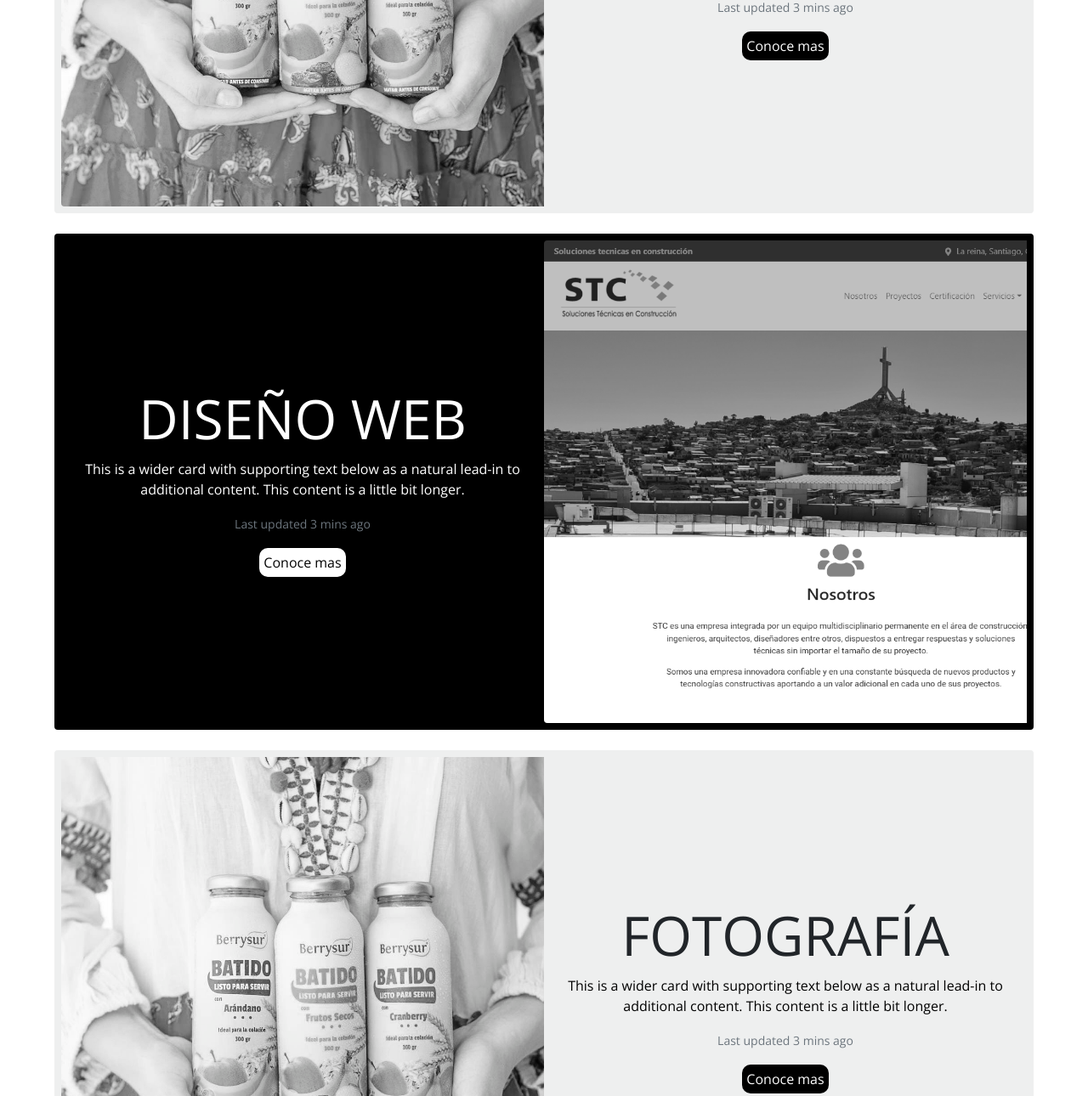
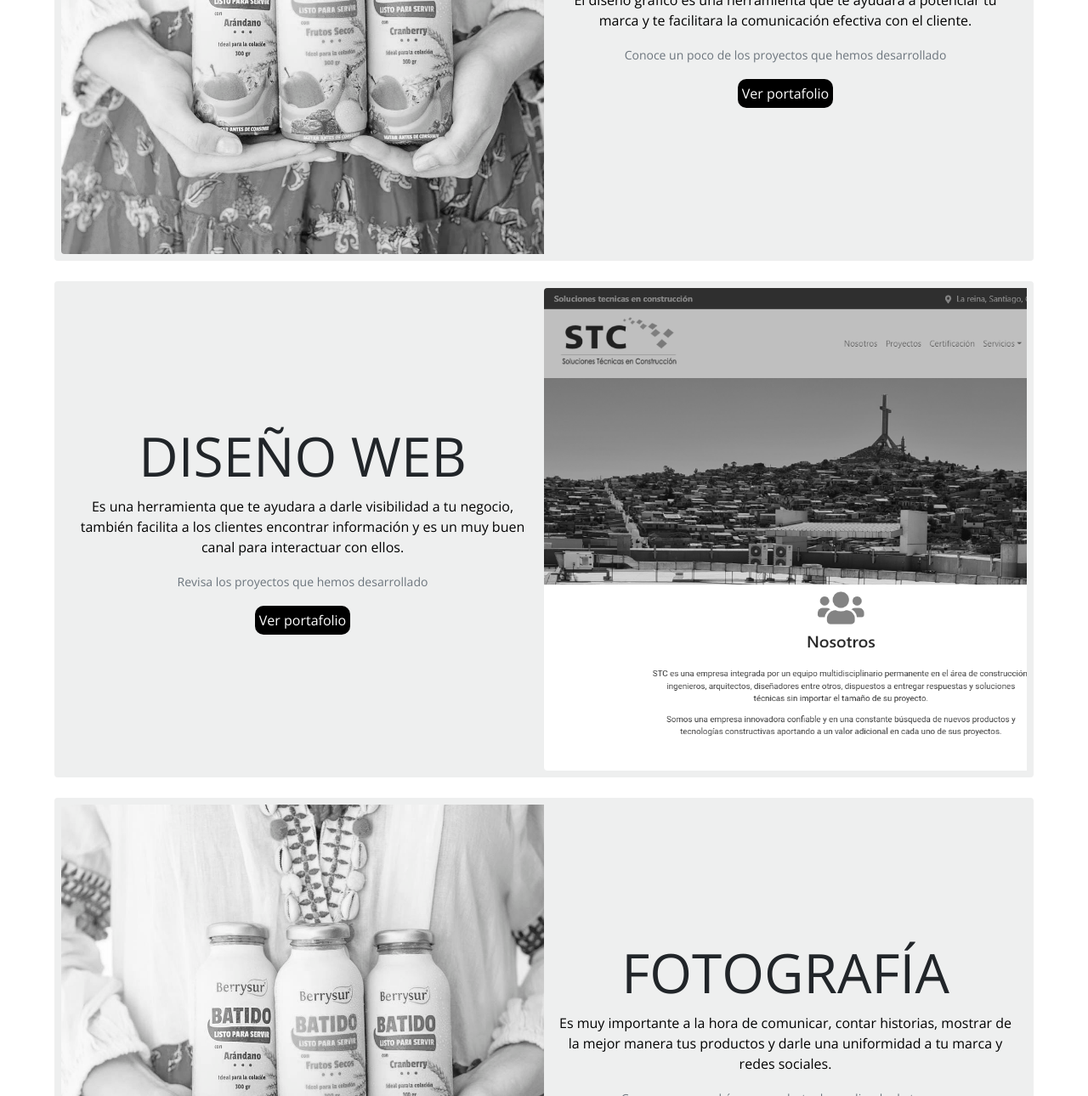
Before and after one commit to marielacamposss/Entrega3ProyectoFinal, a website: page index.html in a window 1280 px wide. Shown: the part 502-1792 px from the top of the page at 85% size. Drawn offline with nearby package versions, Linux system fonts and the light colour scheme.

Commit message:
entrega final

```diff
--- a/index.html
+++ b/index.html
@@ -66,6 +66,7 @@
     </header>
     <main>
       <article>
+        <div class="m-2 text-center"><h1>Portafolio</h1></div>
         <div
           class="card m-4 card-index mx-auto wow animate__animated animate__fadeInLeft card-grey"
         >
@@ -83,39 +84,42 @@
                   Diseño gráfico
                 </h2>
                 <p class="card-text">
-                  This is a wider card with supporting text below as a natural
-                  lead-in to additional content. This content is a little bit
-                  longer.
+                  El diseño gráfico es una herramienta que te ayudara a
+                  potenciar tu marca y te facilitara la comunicación efectiva
+                  con el cliente.
                 </p>
                 <p class="card-text">
-                  <small class="text-muted">Last updated 3 mins ago</small>
+                  <small class="text-muted"
+                    >Conoce un poco de los proyectos que hemos
+                    desarrollado</small
+                  >
                 </p>
                 <a href="pages/portafolio.html">
-                  <button class="btn-1">Conoce mas</button>
+                  <button class="btn-1">Ver portafolio</button>
                 </a>
               </div>
             </div>
           </div>
         </div>
         <div
-          class="card m-4 card-index mx-auto wow animate__animated animate__fadeInRight card-black"
+          class="card m-4 card-index mx-auto wow animate__animated animate__fadeInRight card-grey"
         >
           <div class="row g-0 p-2 d-flex justify-content-center">
             <div class="col-md-6 d-flex align-items-center">
               <div class="card-body text-center">
-                <h2 class="card-title text-uppercase fontBig font-index">
-                  Diseño web
-                </h2>
-                <p class="card-text font-index">
-                  This is a wider card with supporting text below as a natural
-                  lead-in to additional content. This content is a little bit
-                  longer.
+                <h2 class="card-title text-uppercase fontBig">Diseño web</h2>
+                <p class="card-text">
+                  Es una herramienta que te ayudara a darle visibilidad a tu
+                  negocio, también facilita a los clientes encontrar información
+                  y es un muy buen canal para interactuar con ellos.
                 </p>
                 <p class="card-text">
-                  <small class="text-muted">Last updated 3 mins ago</small>
+                  <small class="text-muted"
+                    >Revisa los proyectos que hemos desarrollado</small
+                  >
                 </p>
                 <a href="pages/portafolio.html">
-                  <button class="btn-2">Conoce mas</button></a
+                  <button class="btn-1">Ver portafolio</button></a
                 >
               </div>
             </div>
@@ -141,14 +145,19 @@
             </div>
             <div class="col-md-6 d-flex align-items-center">
               <div class="card-body text-center">
-                <h2 class="card-title text-uppercase fontBig">Fotografía</h2>
+                <h2 class="card-title text-uppercase fontBigFotografia">
+                  Fotografía
+                </h2>
                 <p class="card-text">
-                  This is a wider card with supporting text below as a natural
-                  lead-in to additional content. This content is a little bit
-                  longer.
+                  Es muy importante a la hora de comunicar, contar historias,
+                  mostrar de la mejor manera tus productos y darle una
+                  uniformidad a tu marca y redes sociales.
                 </p>
                 <p class="card-text">
-                  <small class="text-muted">Last updated 3 mins ago</small>
+                  <small class="text-muted"
+                    >Conoce como podríamos ayudarte dependiendo de tu
+                    caso</small
+                  >
                 </p>
                 <a href="pages/fotografia.html">
                   <button class="btn-1">Conoce mas</button>
--- a/scss/_content.scss
+++ b/scss/_content.scss
@@ -34,14 +34,6 @@ header{
   }
 
 //texto
-.fontBig {
-    font-size: $textXl;
-    font-weight: 200;
-    text-decoration: none;
-        &:hover {
-      text-decoration: underline;
-    }
-}
 
 .font404 {
   font-size: $textXl;
@@ -82,9 +74,7 @@ h2 {
   .card-grey {
     background-color: rgb(238, 239, 239);
   }
-  .card-black {
-    background-color: $mainColor;
-  }
+
 //botones
 .btn-1 {
     color:$secondColor;
--- a/scss/_mediascreen.scss
+++ b/scss/_mediascreen.scss
@@ -9,3 +9,46 @@
       width: 70px;
     }
   }
+
+  @media (min-width: 280px) and (max-width: 911px) {
+    .fontBigFotografia {
+      font-weight: 100;
+      text-decoration: none;
+          &:hover {
+        text-decoration: underline;
+    }
+  }
+  }
+
+  @media (min-width: 912px) {
+    .fontBigFotografia {
+      font-size: $textXl;
+      font-weight: 200;
+      text-decoration: none;
+          &:hover {
+        text-decoration: underline;
+    }
+  }
+  }
+
+
+  @media (min-width: 280px) and (max-width: 350px) {
+    .fontBig {
+      font-weight: 100;
+      text-decoration: none;
+          &:hover {
+        text-decoration: underline;
+    }
+  }
+  }
+
+  @media (min-width: 351px) {
+    .fontBig {
+      font-size: $textXl;
+      font-weight: 200;
+      text-decoration: none;
+          &:hover {
+        text-decoration: underline;
+    }
+  }
+  }
```
Also changed, not shown: pages/about.html (+2 -2 lines), pages/contacto.html (+2 -0 lines), css/main.css, img/portafolio/atich.jpg, img/portafolio/easytrip.jpg, img/portafolio/kodkod.jpg, img/portafolio/nonosbotes.jpg, img/portafolio/proyecto1.png, img/portafolio/wsc.jpg.
